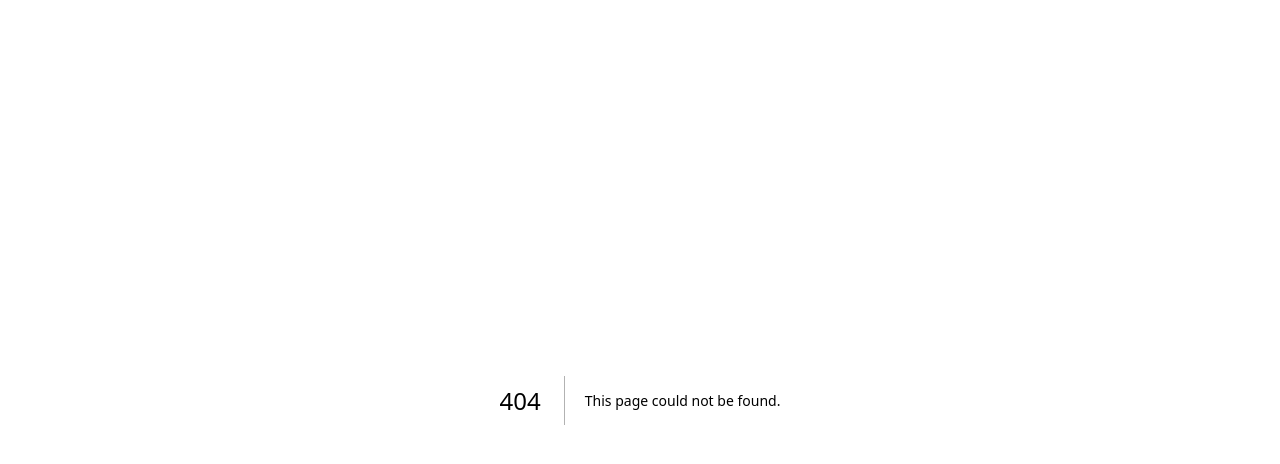
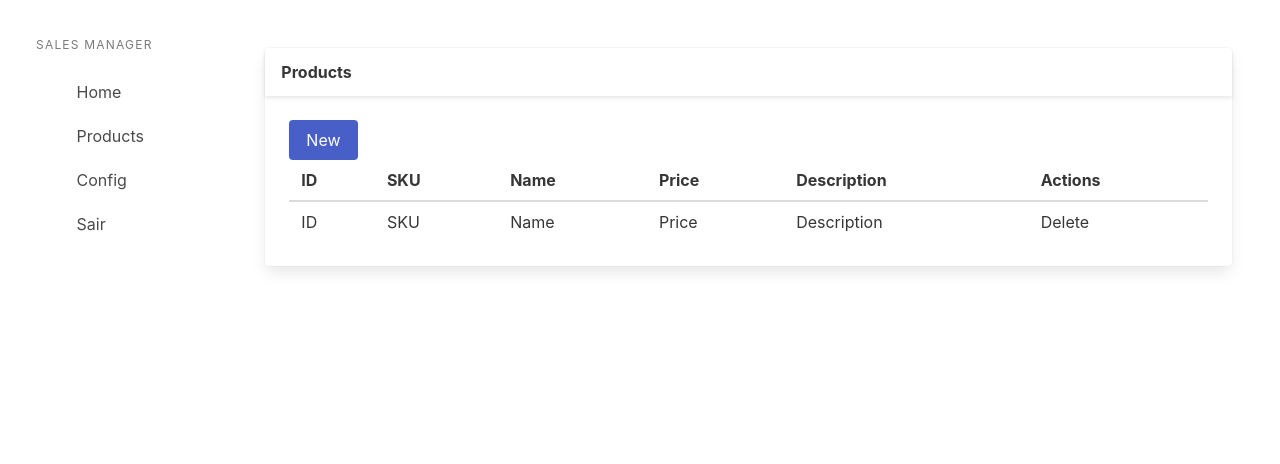
Before and after one commit to gmgessicamayara/salesmanager, a Next.js app in the folder vendas-app/: page /searches/products in a window 1280 px wide. Before the commit this address had no page. Shown: the top 464 px of the page. Built offline with nearby package versions, Linux system fonts and the light colour scheme.

Commit message:
Product List

```diff
--- a/vendas-app/src/components/index.ts
+++ b/vendas-app/src/components/index.ts
@@ -1,3 +1,3 @@
 export { Layout } from './layout';
-export { CadastroProdutos } from './products';
+export { ProductRegistration, ProductList } from './products';
 export { Input, Message } from './common';
--- a/vendas-app/src/components/layout/menu/index.tsx
+++ b/vendas-app/src/components/layout/menu/index.tsx
@@ -6,7 +6,7 @@ export const Menu: React.FC = () => {
       <p className='menu-label is-hidden-touch'>Sales Manager</p>
       <ul className='menu-list'>
         <MenuItem href='/' label='Home' />
-        <MenuItem href='/catalogs/products' label='Products' />
+        <MenuItem href='/searches/products' label='Products' />
         <MenuItem href='/' label='Config' />
         <MenuItem href='/' label='Sair' />
       </ul>
--- a/vendas-app/src/components/products/index.ts
+++ b/vendas-app/src/components/products/index.ts
@@ -1 +1,2 @@
-export { CadastroProdutos } from './cadastro'
+export { ProductRegistration } from './record';
+export { ProductList } from './recordList';
--- a/vendas-app/src/components/products/cadastro/index.tsx
+++ b/vendas-app/src/components/products/record/index.tsx
@@ -4,6 +4,8 @@ import { useProductService } from 'app/services';
 import { Product } from 'app/models/products';
 import { convertToBigDecimal } from 'app/util/currency';
 import { Alert } from 'components/common/message';
+import Link from 'next/link';
+
 import * as yup from 'yup';
 
 const msgRequiredField = 'Required field';
@@ -23,7 +25,7 @@ interface FormErrors {
   description?: string;
   price?: string;
 }
-export const CadastroProdutos: React.FC = () => {
+export const ProductRegistration: React.FC = () => {
   const service = useProductService();
   const [sku, setSku] = useState<string>('');
   const [price, setPrice] = useState<string>('');
@@ -163,7 +165,9 @@ export const CadastroProdutos: React.FC = () => {
           </button>
         </div>
         <div className='control'>
-          <button className='button'>Back</button>
+          <Link href='/searches/products'>
+            <button className='button'>Back</button>
+          </Link>
         </div>
       </div>
     </Layout>
--- /dev/null
+++ b/vendas-app/src/components/products/recordList/index.tsx
@@ -0,0 +1,15 @@
+import { Layout } from 'components/layout';
+import Link from 'next/link';
+import { ProductsTable } from './table';
+
+export const ProductList: React.FC = () => {
+  return (
+    <Layout titulo='Products'>
+      <Link href='/catalogs/products'>
+        <button className='button is-link'>New</button>
+      </Link>
+      <br />
+      <ProductsTable />
+    </Layout>
+  );
+};
--- /dev/null
+++ b/vendas-app/src/components/products/recordList/table/index.tsx
@@ -0,0 +1,24 @@
+export const ProductsTable: React.FC = () => {
+  return (
+    <table className='table'>
+      <thead>
+        <th>ID</th>
+        <th>SKU</th>
+        <th>Name</th>
+        <th>Price</th>
+        <th>Description</th>
+        <th>Actions</th>
+      </thead>
+      <tbody>
+        <tr>
+          <td>ID</td>
+          <td>SKU</td>
+          <td>Name</td>
+          <td>Price</td>
+          <td>Description</td>
+          <td>Delete</td>
+        </tr>
+      </tbody>
+    </table>
+  );
+};
--- a/vendas-app/src/pages/catalogs/products/index.tsx
+++ b/vendas-app/src/pages/catalogs/products/index.tsx
@@ -1,3 +1,3 @@
-import { CadastroProdutos } from 'components'
+import { ProductRegistration } from 'components';
 
-export default CadastroProdutos
+export default ProductRegistration;
--- /dev/null
+++ b/vendas-app/src/pages/searches/products/index.tsx
@@ -0,0 +1,2 @@
+import { ProductList } from 'components';
+export default ProductList;
```
Also changed, not shown: 1 other file (tests, documents, lock files or other folders).
